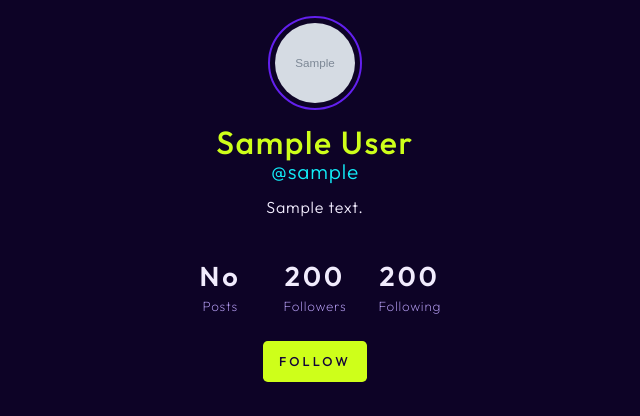
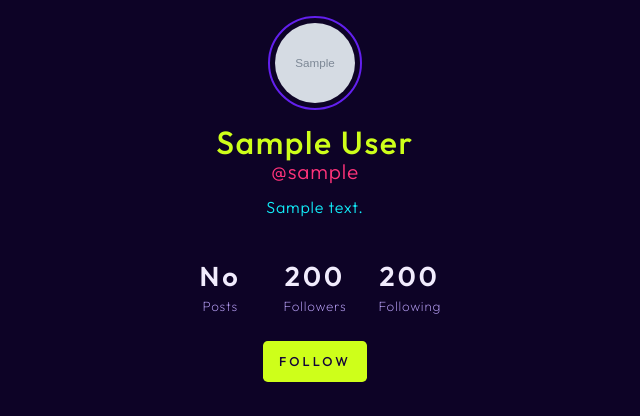
Before and after one commit to devmiano/sasagram, a Django app: a page that uses gram/templates/gram/navbar.html in a window 1280 px wide. Shown: the part 84-500 px from the top of the page, without its empty margins (325-965 px from the left). Run offline with Django 4.2, Linux system fonts and the light colour scheme; a user stored in the database is signed in; tables that the repository leaves empty hold one stand-in row (values such as "Sample post"); grey boxes marked "Sample" are stand-in pictures; some web fonts are replaced.

Commit message:
rectified the routes

```diff
--- a/gram/static/gram/css/global.css
+++ b/gram/static/gram/css/global.css
@@ -659,7 +659,7 @@
   font-size: 0.84rem;
   font-family: "Outfit", sans-serif;
   letter-spacing: 0.05rem;
-  color: #12ECF8;
+  color: #CEFF1A;
 }
 
 .card .user .link {
@@ -1015,7 +1015,7 @@ input:-webkit-autofill:focus {
   font-size: 1.3rem;
   font-family: "Outfit", sans-serif;
   letter-spacing: 0.05rem;
-  color: #12ECF8;
+  color: #FF337A;
   margin-top: -0.8rem;
 }
 
@@ -1024,7 +1024,7 @@ input:-webkit-autofill:focus {
   font-weight: 300;
   font-family: "Outfit", sans-serif;
   letter-spacing: 0.05rem;
-  color: #F1ECFD;
+  color: #12ECF8;
   margin: 0.8rem 0;
 }
 
--- a/gram/static/gram/sass/partials/_card.scss
+++ b/gram/static/gram/sass/partials/_card.scss
@@ -41,7 +41,7 @@
 
 			.name {
 				@include small;
-				color: $sasa-200;
+				color: $sasa-100;
 			}
 		}
 
--- a/gram/static/gram/sass/partials/_profile.scss
+++ b/gram/static/gram/sass/partials/_profile.scss
@@ -35,13 +35,13 @@
 
 			.username {
 				@include subtext;
-				color: $sasa-200;
+				color: $sasa-300;
 				margin-top: -0.8rem;
 			}
 
 			.bio {
 				@include text;
-				color: $ash-100;
+				color: $sasa-200;
 				margin: 0.8rem 0;
 			}
 		}
--- a/gram/templates/gram/navbar.html
+++ b/gram/templates/gram/navbar.html
@@ -53,7 +53,7 @@
 				/>
 			</svg>
 		</a>
-		<a href="{% url 'settings' user_profile.user.username %}" class="link">
+		<a href="{% url 'settings' %}" class="link">
 			<svg id="settings" width="512" height="512" viewBox="0 0 512 512">
 				<path
 					id="settingsPathOne"
--- a/gram/urls.py
+++ b/gram/urls.py
@@ -8,6 +8,6 @@ urlpatterns = [
   path('auth/logout/', views.logout, name='logout'),
   path('<str:pk>/create/', views.create, name='create'),
   path('<str:pk>/profile/', views.profile, name='profile'),
-  path('<str:pk>/settings/', views.settings, name='settings'),
+  path('settings/', views.settings, name='settings'),
   path('like', views.like, name='like'),
 ]
--- a/gram/views.py
+++ b/gram/views.py
@@ -117,7 +117,7 @@ def profile(request, pk):
 
 
 @login_required(login_url='login')
-def settings(request, pk):
+def settings(request):
   title = f'Update Profile'
   template = 'gram/profile/settings.html'
   user_profile = Profile.objects.get(user=request.user)
```
Also changed, not shown: media/grams/22/listen.jpg (added), media/grams/22/phon.jpg (added), media/grams/22/tb-15.jpg (added), media/grams/22/tb-4.jpg (added), media/profile/p-6.jpg (added), 1 other file.
